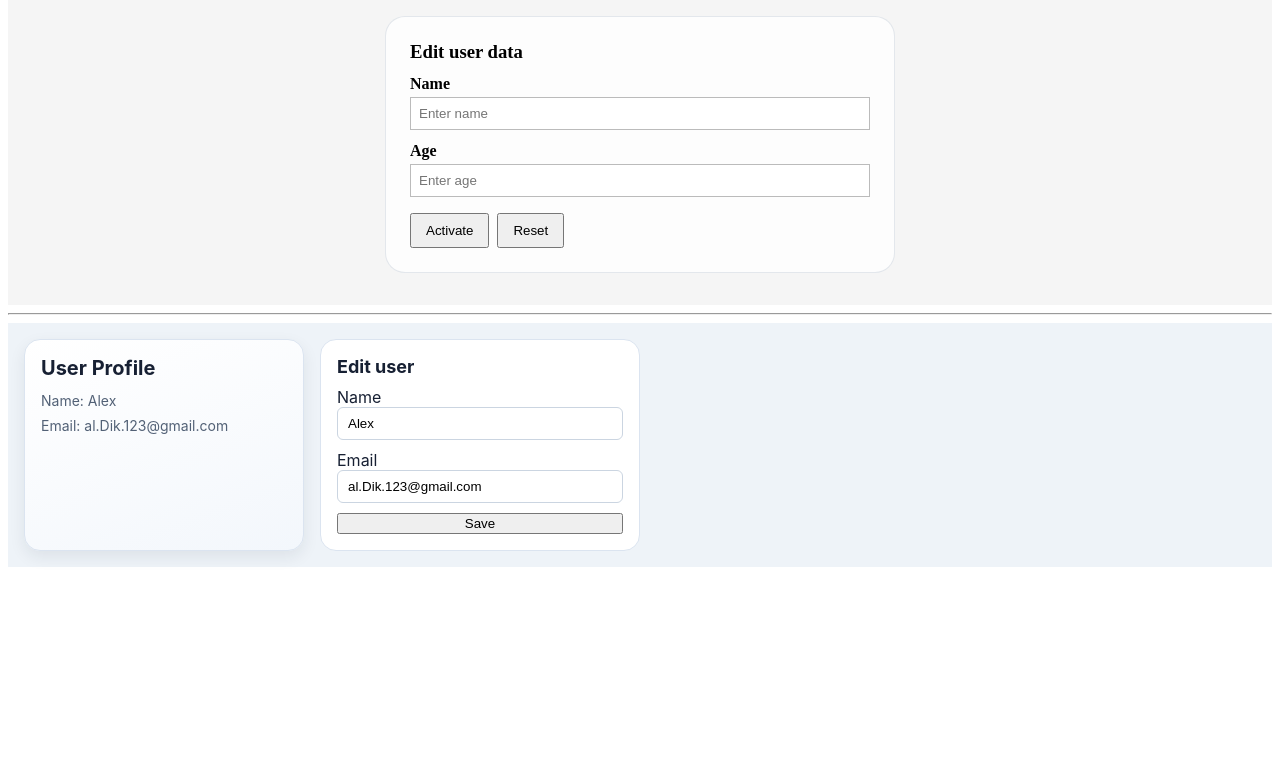
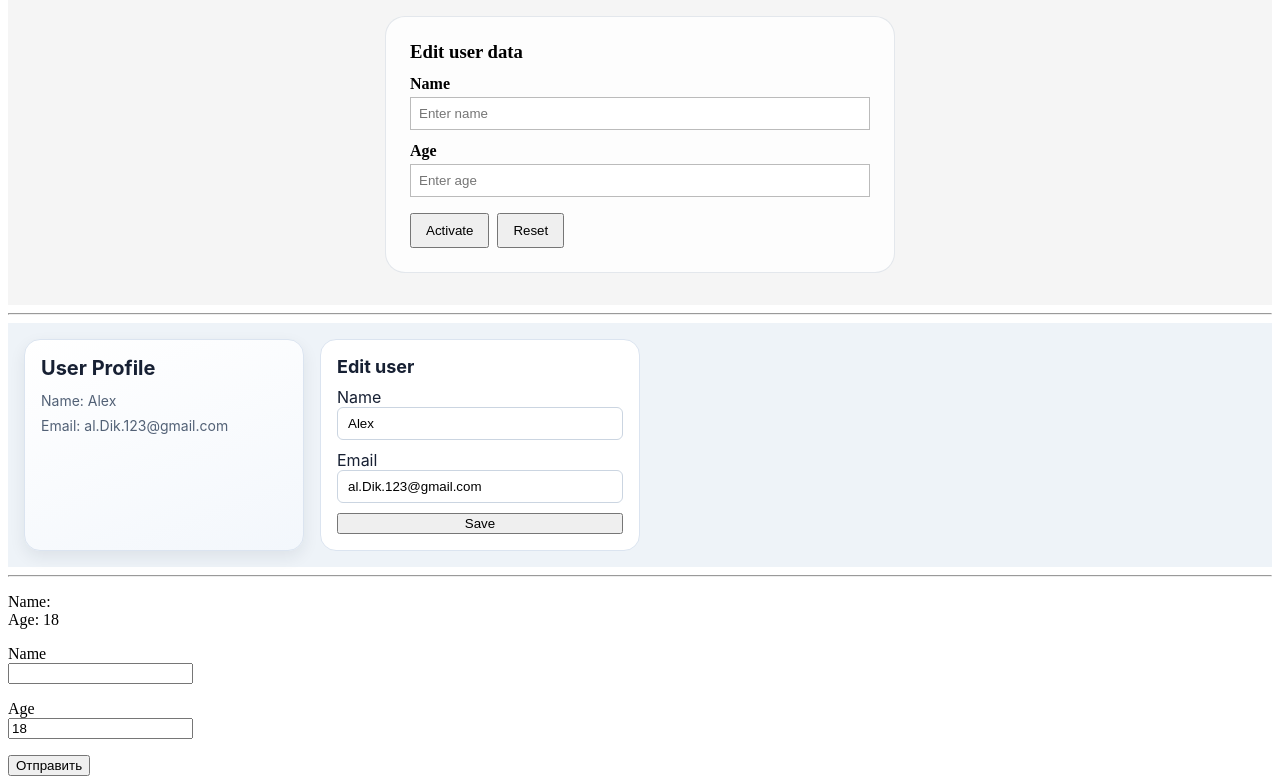
Before and after one commit to VadimContentHunter/tech-lab, a React app in the folder containers/react/project/: page / in a window 1280 px wide. Shown: the part 1473-2257 px from the top of the page. Before the commit the page ends 2048 px from the top, so only its background shows below. Built offline with nearby package versions, Linux system fonts and the light colour scheme.

Commit message:
feat(Forms): Add Forms component for user input handling

```diff
--- /dev/null
+++ b/containers/react/project/app/src/Forms.tsx
@@ -0,0 +1,37 @@
+import { JSX, useState } from 'react';
+
+function Forms(): JSX.Element {
+    const [formData, setFormData] = useState({ username: '', userage: 18 });
+
+    // обработчик полей формы
+    const handleChange = (e: React.ChangeEvent<HTMLInputElement>) => {
+        const { name, value } = e.target;
+        setFormData((prevData) => ({ ...prevData, [name]: value }));
+    };
+    // обработчик отправки формы
+    function handleSubmit(e: React.SubmitEvent<HTMLFormElement>) {
+        e.preventDefault(); // блокируем стандартную отправку формы
+        console.log('Name: ', formData?.username, 'Age: ', formData?.userage);
+    }
+
+    return (
+        <form onSubmit={handleSubmit}>
+            <p>
+                Name: {formData.username} <br /> Age: {formData.userage}
+            </p>
+            <p>
+                <label>Name</label>
+                <br />
+                <input type="text" name="username" value={formData.username} onChange={handleChange} />
+            </p>
+            <p>
+                <label>Age</label>
+                <br />
+                <input type="number" name="userage" value={formData.userage} onChange={handleChange} />
+            </p>
+            <input type="submit" value="Отправить" />
+        </form>
+    );
+}
+
+export default Forms;
--- a/containers/react/project/app/src/main.tsx
+++ b/containers/react/project/app/src/main.tsx
@@ -12,6 +12,7 @@ import RefCounter from './RefCounter';
 import CastInputClass from './CastInputClass';
 import UserCardReducerComponent from './UserCardReducer';
 import UserBlock from './UserBlock/UserBlock';
+import Forms from './Forms';
 
 const rootElement = document.getElementById('root');
 
@@ -42,5 +43,7 @@ createRoot(rootElement).render(
         <UserCardReducerComponent />
         <hr />
         <UserBlock />
+        <hr />
+        <Forms />
     </StrictMode>
 );
```
